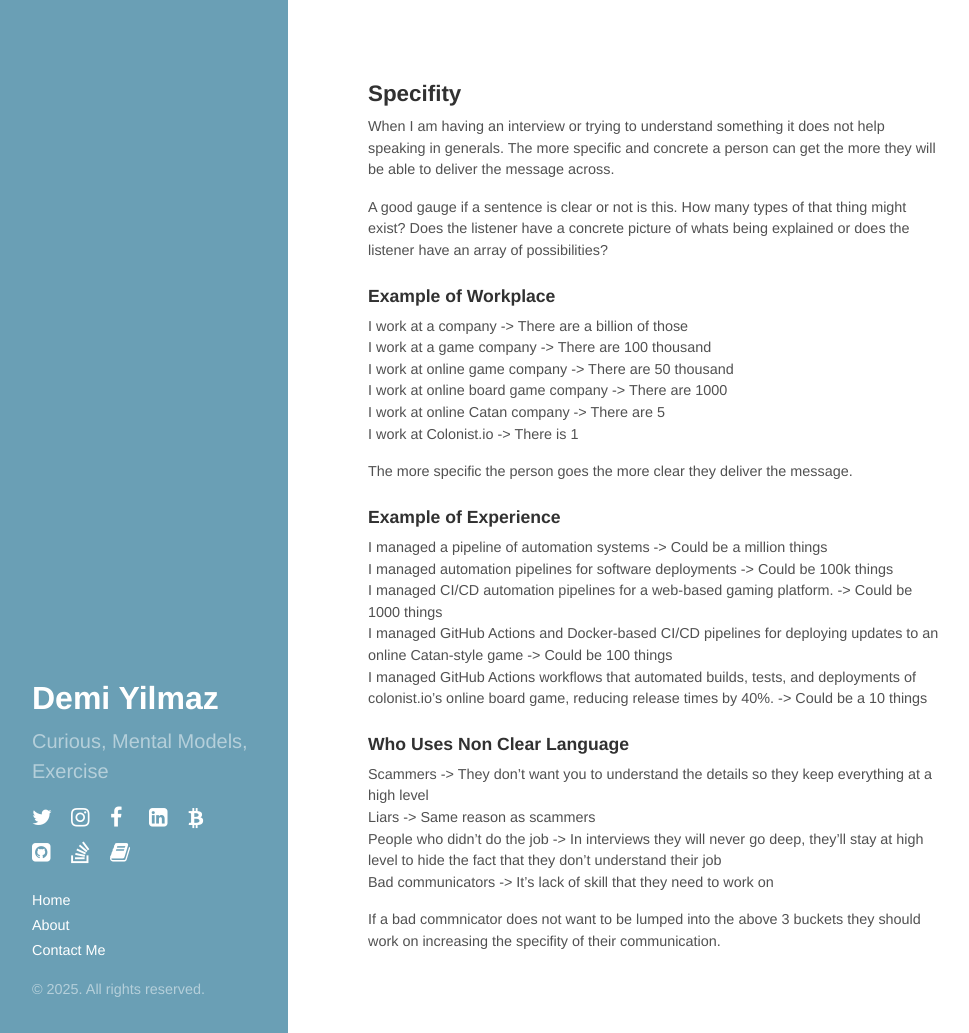
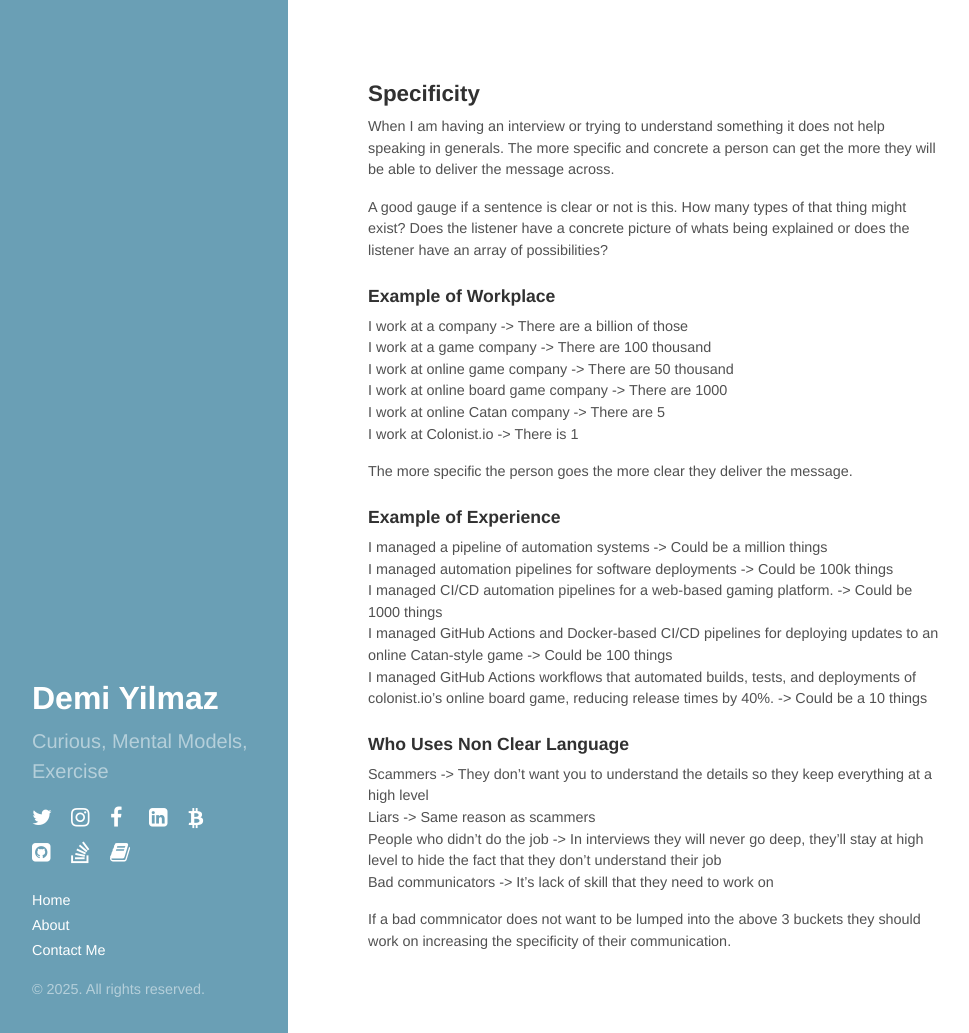
Before and after one commit to demiculus/demiculus.github.io, a Jekyll site: the page built from specificity.md, in a window 1280 px wide and 1033 px high. Shown: the whole window, without its empty margins (0-969 px from the left). Built offline with Jekyll 4.4.1, drawn with Linux system fonts in a browser that asks for light colours; nearby versions of some CDN libraries.

```diff
--- a/specifity.md
+++ b/specificity.md
@@ -1,9 +1,9 @@
 ---
 layout: default
-title: Specifity
+title: Specificity
 ---
 
-## Specifity
+## Specificity
 
 When I am having an interview or trying to understand something it does not help speaking in generals. The more specific and concrete a person can get the more they will be able to deliver the message across.
 
@@ -35,4 +35,4 @@ Liars -> Same reason as scammers
 People who didn't do the job -> In interviews they will never go deep, they'll stay at high level to hide the fact that they don't understand their job
 Bad communicators -> It's lack of skill that they need to work on
 
-If a bad commnicator does not want to be lumped into the above 3 buckets they should work on increasing the specifity of their communication.
+If a bad commnicator does not want to be lumped into the above 3 buckets they should work on increasing the specificity of their communication.
```
Also changed, not shown: about.md (+1 -1 lines), communication.md (+1 -1 lines).
